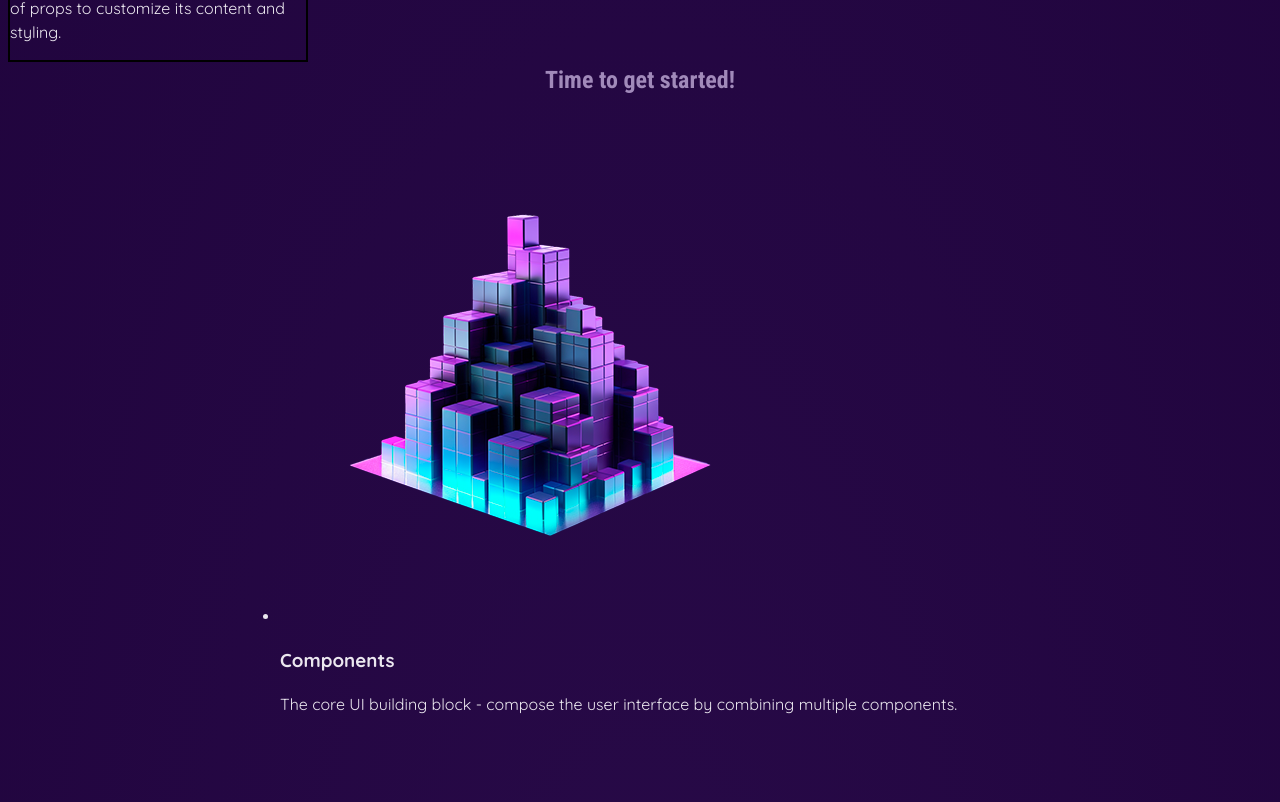
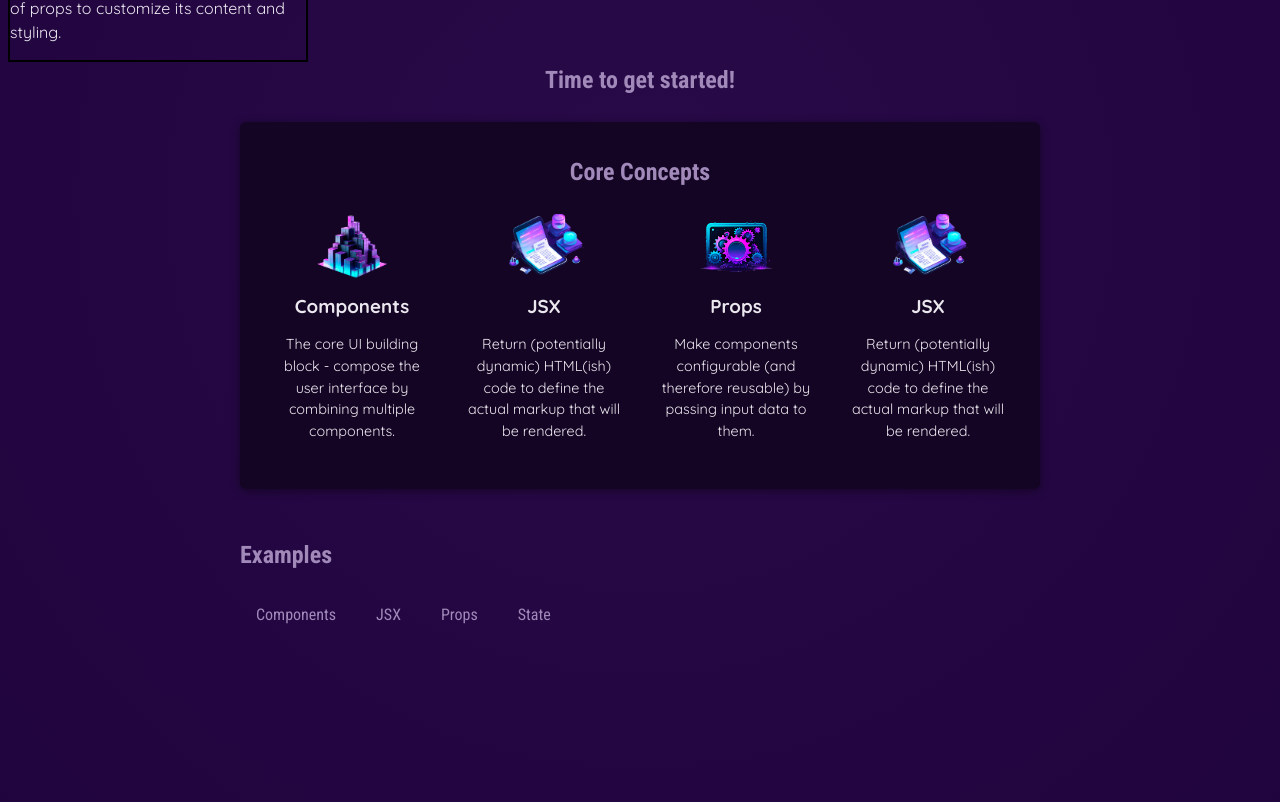
Before and after one commit to reddychennuru2/react-essentials-2025, a React (Vite) app: page / in a window 1280 px wide. Shown: the part 438-1240 px from the top of the page. Built offline with nearby package versions, Linux system fonts and the light colour scheme.

Commit message:
Event handling - beginning

```diff
--- a/src/App.jsx
+++ b/src/App.jsx
@@ -1,7 +1,7 @@
 import { CORE_CONCEPTS } from "./data";
 import Header from "./components/Header/Header.jsx";
 import CoreConcept from "./components/CoreConcept.jsx";
-
+import TabButton from "./components/TabButton.jsx";
 
 
 /*Props passed without props keyword */
@@ -34,12 +34,24 @@ function App() {
       <Propcomponent title="Democomp" width={300} height="200"  />
       <main>
         <h2>Time to get started!</h2>
+        <section id="core-concepts">
+          <h2>Core Concepts</h2>
           <ul className="core-concepts-list">
             <CoreConcept title={CORE_CONCEPTS[0].title} description={CORE_CONCEPTS[0].description} image={CORE_CONCEPTS[0].image} />
             <CoreConcept {...CORE_CONCEPTS[1]}/>
             <CoreConcept {...CORE_CONCEPTS[2] }/>
             <CoreNoProp {...CORE_CONCEPTS[1]}/>
           </ul>
+        </section>
+        <section id="examples">
+          <h2>Examples</h2>
+          <menu>
+          <TabButton> Components </TabButton>
+          <TabButton> JSX </TabButton>
+          <TabButton> Props </TabButton>
+          <TabButton> State </TabButton>
+          </menu>
+        </section>
       </main>
     </div>
   );
--- /dev/null
+++ b/src/components/TabButton.jsx
@@ -0,0 +1,22 @@
+export default function TabButton(props) {
+    //inner function to handle click event from js - will work inside component only
+    function handleClick() {
+        console.log(`${props.children} tab clicked`);
+    }
+
+    return (
+        <button onClick={handleClick}>
+        {props.children}
+        </button>
+    );
+}
+
+/* Using destructuring props
+export default function TabButton({children}) {
+  return (
+    <button>
+      {children}
+    </button>
+  );
+}
+*/
```
Lines whose indentation alone changed are shown as unchanged.
